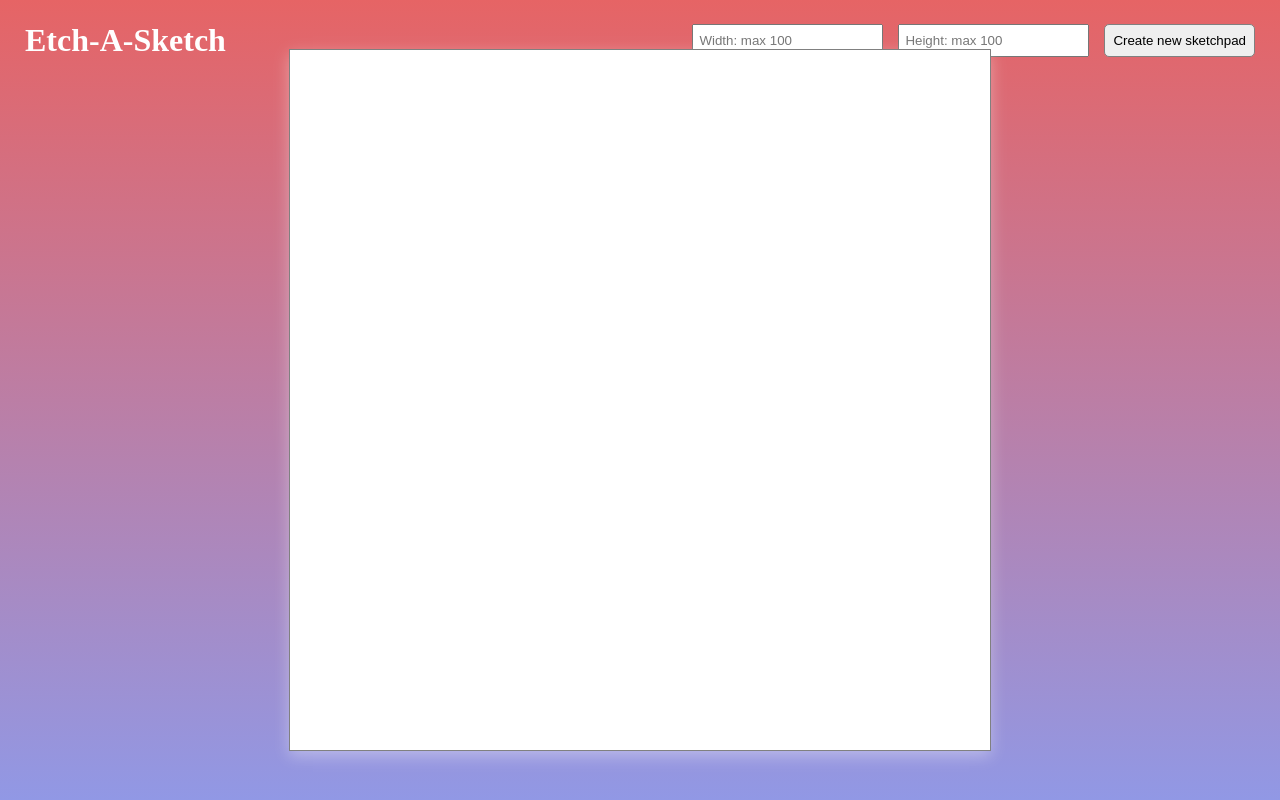
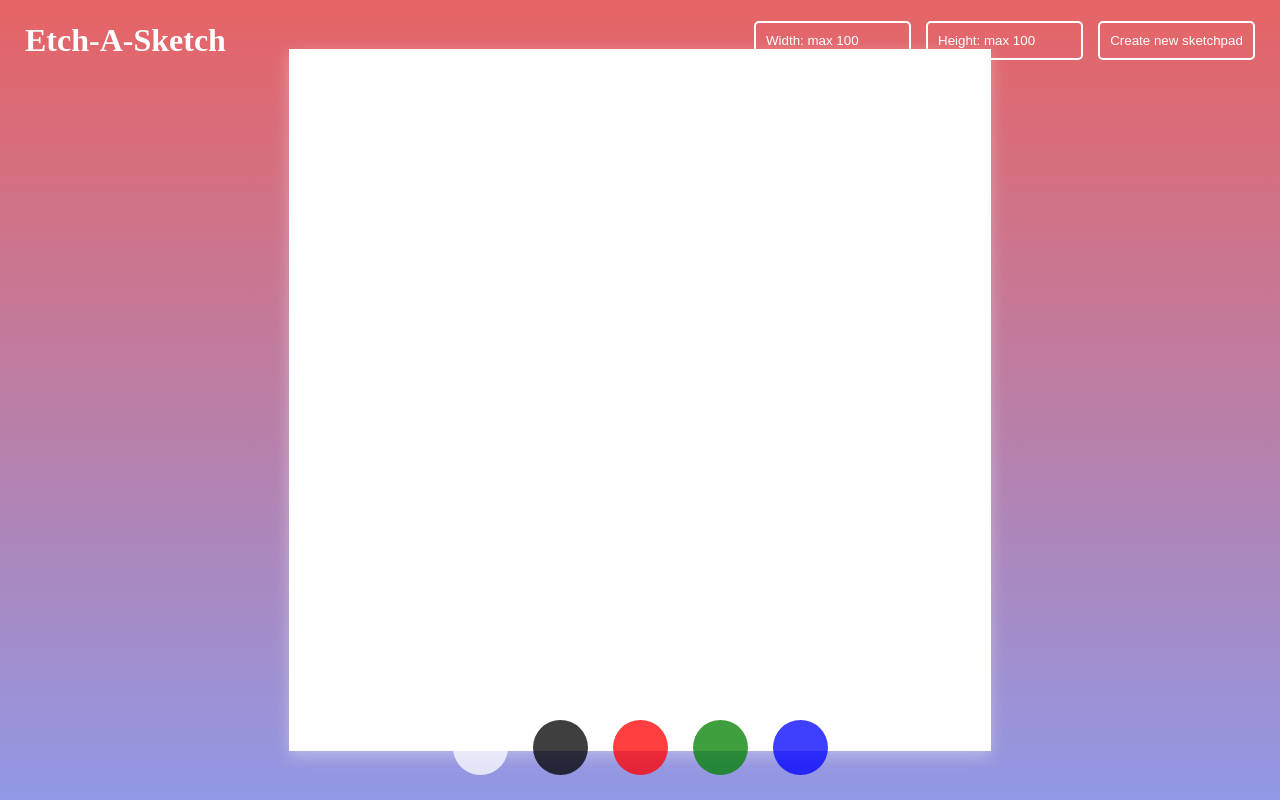
Before and after one commit to EdvardsMekss/odin-etch-a-sketch, a plain HTML site: page index.html in a window 1280 px wide. Drawn offline with Linux system fonts and the light colour scheme.

Commit message:
Add option to pick colors

```diff
--- a/index.html
+++ b/index.html
@@ -14,7 +14,7 @@
             <div class="input-div">
                 <input id="width-input" type="text" placeholder="Width: max 100">
                 <input id="height-input" type="text" placeholder="Height: max 100">
-                <button id="new-pad-btn" type="button">Create new sketchpad</button>
+                <button id="new-pad-btn" type="button" class="button">Create new sketchpad</button>
             </div>
         </div>
         <div class="sketch-container">
@@ -23,7 +23,13 @@
             </div>
         </div>
         <div class="footer">
-
+            <div class="color-container">
+                <button class="color-picker" id="white" value="white"></button>
+                <button class="color-picker" id="black" value="black"></button>
+                <button class="color-picker" id="red" value="red"></button>
+                <button class="color-picker" id="green" value="green"></button>
+                <button class="color-picker" id="blue" value="blue"></button>
+            </div>
         </div>
     </div>
     <script src="/script.js"></script>
--- a/script.js
+++ b/script.js
@@ -48,7 +48,7 @@ function addEventToDivs(){
 
     function changeColor(div){
         if (mouseDown === true && mouseOver === true) {
-            div.style.backgroundColor = 'blue';
+            div.style.backgroundColor = currentColor;
         }
         }
 
@@ -73,3 +73,18 @@ newGridButton.addEventListener('click', () =>{
     }
 
 });
+
+var colorPickers = document.getElementsByClassName("color-picker");
+var currentColor;
+
+for (var i = 0; i < colorPickers.length; i++) {
+  colorPickers[i].addEventListener("click", function() {
+    currentColor = this.value;
+    for (var j = 0; j < colorPickers.length; j++) {
+        colorPickers[j].classList.remove("active");
+        colorPickers[j].classList.remove("active-white");
+    }
+    if(currentColor === "white") this.classList.add("active-white");
+    else this.classList.add("active");
+  });
+}
--- a/styles.css
+++ b/styles.css
@@ -23,7 +23,60 @@
 
 .nav-bar h1 {
     flex-shrink: 0;
+    font-weight: bold;
 }
+
+.color-container {
+    display: flex;
+    justify-content: center;
+    align-items: center;
+    gap: 25px;
+}
+
+.color-picker {
+    width: 55px;
+    height: 55px;
+    border: 2px solid rgba(255, 255, 255, 0);
+    border-radius: 50%;
+    transition: 50ms;
+    opacity: 0.75;
+}
+
+.color-picker:hover {
+    scale: 1.05;
+    transition: 50ms;
+}
+
+#white {
+    background-color: white;
+}
+
+#black {
+    background-color: black;
+}
+
+#red {
+    background-color: red;
+}
+
+#green {
+    background-color: green;
+}
+
+#blue {
+    background-color: blue;
+}
+
+.active {
+    border: 2px solid rgba(255, 255, 255, 1);
+    opacity: 1;
+}
+
+.active-white {
+    border: 2px solid rgba(0, 0, 0);
+    opacity: 1;
+}
+
 
 .input-div {
     display: flex;
@@ -31,18 +84,44 @@
     gap: 15px;
 }
 
-.nav-bar h1 {
-    font-weight: bold;
+.nav-bar button {
+    width: 157px;
+    padding: 10px;
+    border: 2px solid rgb(255, 255, 255);
+    border-radius: 5px;
+    background-color: transparent;
+    color: white;
+    transition: 50ms;
 }
 
-.nav-bar button {
-    padding: 8px;
-    border: 1px solid grey;
+.nav-bar button:hover {
+    transition: 50ms;
+    box-shadow: rgb(255, 255, 255, 0.35) 5px 5px 15px;
+}
+
+.nav-bar button:active {
+    scale: 1.05;
+    transition: 50ms;
+}
+
+.nav-bar input {
+    width: 133px;
+    padding: 10px;
+    background-color: transparent;
+    border: 2px solid white;
+    color: rgb(255, 255, 255);
     border-radius: 5px;
 }
 
-.nav-bar input {
-    padding: 5px;
+.nav-bar input:focus {
+    outline: white;
+    box-shadow: rgb(255, 255, 255, 0.35) 5px 5px 15px;
+    transition: 50ms;
+}
+
+.nav-bar input::placeholder {
+    color: white;
+    opacity: 1;
 }
 
 .sketch-container {
@@ -55,7 +134,7 @@
 
 .sketch-pad {
     background-color: rgb(255, 255, 255);
-    border: grey 1px solid;
+    border: rgb(255, 255, 255) 1px solid;
     box-shadow: rgba(255, 255, 255, 0.35) 0px 5px 15px;
     height: 700px;
     width: 700px;
@@ -64,7 +143,6 @@
 }
 
 .new-div {
-    border: 1px grey solid;
     flex-grow: 1;
 }
 
```
